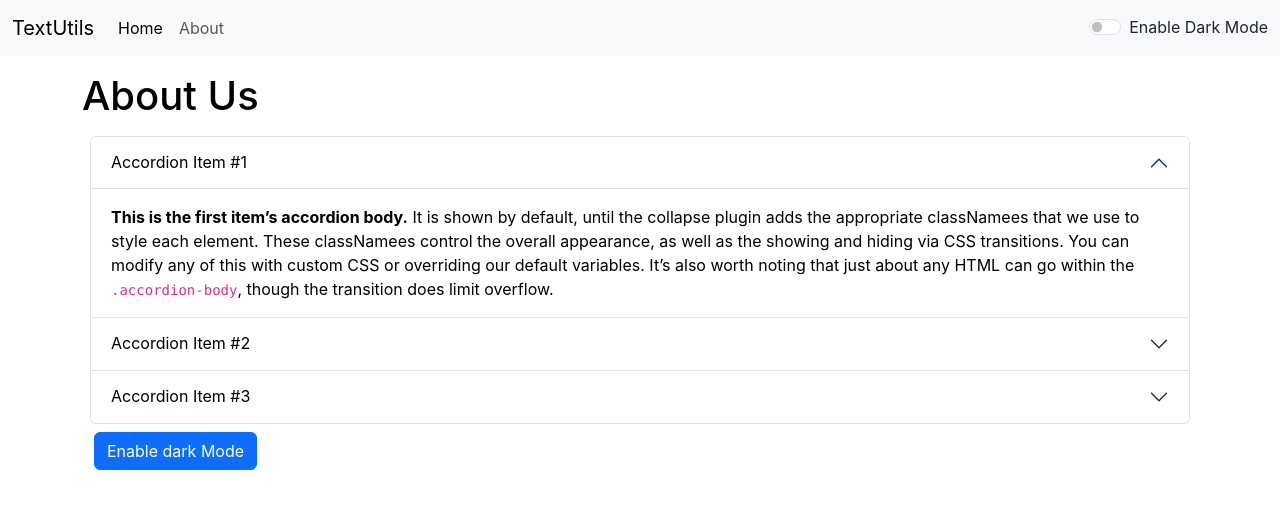
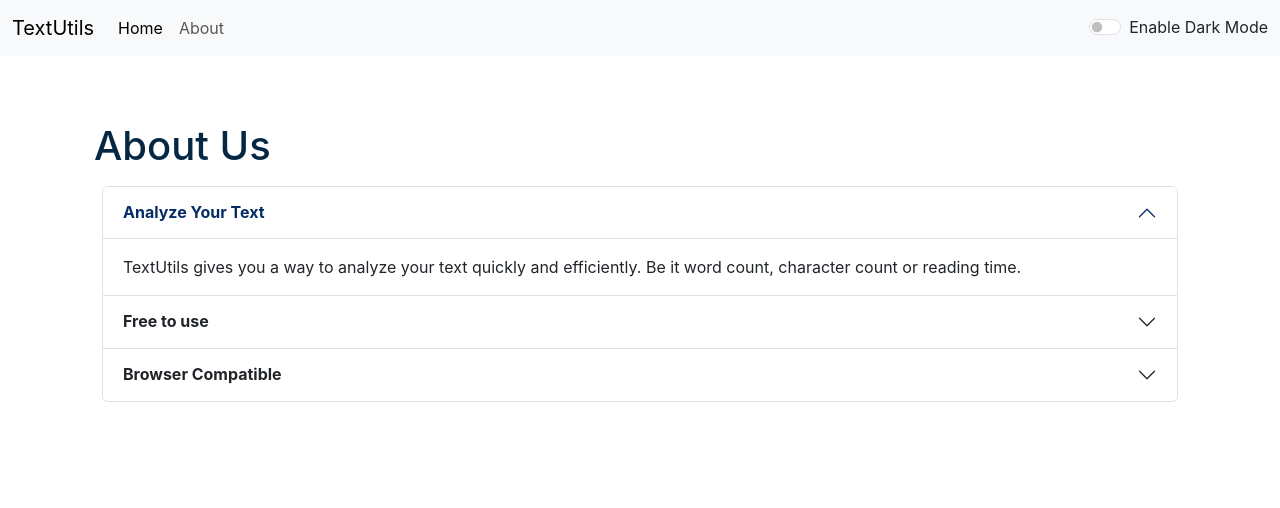
Before and after one commit to KRISHNA-GUPTA123/ReactCourse, a React (Create React App) app in the folder textutils/: page /about in a window 1280 px wide. Shown: the top 508 px of the page. Built offline with nearby package versions, Linux system fonts and the light colour scheme.

Commit message:
lecture 20 completed

```diff
--- a/textutils/module1.mjs
+++ /dev/null
@@ -1,2 +0,0 @@
-import ui from './module2.mjs';
-console.log(ui);
--- a/textutils/public/index.html
+++ b/textutils/public/index.html
@@ -7,7 +7,7 @@
     <meta name="theme-color" content="#000000" />
     <meta
       name="description"
-      content="TextUtils is a text based utility app that allows you to manipulate text in various ways. It includes features like converting text to uppercase, lowercase, and more."
+      content="TextUtils is a word counter and a character counting utility which can be used as text based utility app that allows you to manipulate text in various ways. It includes features like converting text to uppercase, lowercase, and more."
     />
     <link rel="apple-touch-icon" href="%PUBLIC_URL%/favicon-16x16.png" />
     <!--
@@ -26,7 +26,7 @@
     -->
       <!--Bootstrap CSS-->
      <link href="https://cdn.jsdelivr.net/npm/bootstrap@5.3.6/dist/css/bootstrap.min.css" rel="stylesheet" integrity="sha384-4Q6Gf2aSP4eDXB8Miphtr37CMZZQ5oXLH2yaXMJ2w8e2ZtHTl7GptT4jmndRuHDT" crossorigin="anonymous">
-    <title>TextUtils-Home</title>
+    <title>TextUtils- Word counter | Character counter | Lowercase to Uppercase | Uppercase to Lowercase</title>
   </head>
   <body>
     <noscript>You need to enable JavaScript to run this app.</noscript>
--- a/textutils/src/App.js
+++ b/textutils/src/App.js
@@ -59,8 +59,8 @@
    <Alert alert={alert}/>
    <div className="container my-3" >
     <Routes>
-      <Route exact path="/about" element={<About/>} />
-      <Route exact path="/" element={<TextForm showAlert={showAlert} heading="Enter The text to analyze  below" mode={mode} />} />
+      <Route exact path="/about" element={<About mode={mode} />} />
+      <Route exact path="/" element={<TextForm showAlert={showAlert} heading="Try TextUtils - Word Counter , Character counter , Remove Extra Space " mode={mode} />} />
     </Routes>
     {/* <TextForm showAlert={showAlert} heading="Enter The text to analyze  below" mode={mode} /> */}
     </div>
--- a/textutils/src/Components/About.js
+++ b/textutils/src/Components/About.js
@@ -1,77 +1,84 @@
 import React , {useState} from 'react'
 
-export default function About() {
 
-    const [myStyle,setMyStyle] = useState({
-        color: "black",
-        backgroundColor: "white",
-    })
+export default function About(props) {
+
+    // const [myStyle,setMyStyle] = useState({
+    //     color: "black",
+    //     backgroundColor: "white",
+    // })
+
+    let myStyle = {
+        color: props.mode === 'dark' ? 'white' : '#0427423',
+        backgroundColor: props.mode === 'dark' ? 'rgb(36 74 104)' : 'white',
+    }
 
     const [btntext,setBtnText] = useState("Enable dark Mode");
 
-    const toggleStyle = () => {
-        if(myStyle.color === "black"){
-            setMyStyle({
-                color: "white",
-                backgroundColor: "black",
-                border: "1px solid white"
-            })
-            setBtnText("Enable Light Mode");
-        }
-        else{
-            setMyStyle({
-                color: "black",
-                backgroundColor: "white",
-            })
-            setBtnText("Enable Dark Mode");
-        }
-    }
+    // const toggleStyle = () => {
+    //     if(myStyle.color === "black"){
+    //         setMyStyle({
+    //             color: "white",
+    //             backgroundColor: "black",
+    //             border: "1px solid white"
+    //         })
+    //         setBtnText("Enable Light Mode");
+    //     }
+    //     else{
+    //         setMyStyle({
+    //             color: "black",
+    //             backgroundColor: "white",
+    //         })
+    //         setBtnText("Enable Dark Mode");
+    //     }
+    // }
 
   return (
-    <div classNameName='container' style={myStyle}>
-        <h1 className='my-3'>About Us</h1>
+    <div className='container' >
+        <h1 className='my-3' style={{ color: props.mode === 'dark' ? 'white' : '#042743' }}>About Us</h1>
         <div className="accordion px-2" id="accordionExample">
   <div className="accordion-item">
     <h2 className="accordion-header">
       <button className="accordion-button "style={myStyle} type="button" data-bs-toggle="collapse" data-bs-target="#collapseOne" aria-expanded="true" aria-controls="collapseOne">
-        Accordion Item #1
+        <strong>Analyze Your Text</strong>
       </button>
     </h2>
     <div id="collapseOne" className="accordion-collapse collapse show" data-bs-parent="#accordionExample">
       <div className="accordion-body" style={myStyle}>
-        <strong>This is the first item’s accordion body.</strong> It is shown by default, until the collapse plugin adds the appropriate classNamees that we use to style each element. These classNamees control the overall appearance, as well as the showing and hiding via CSS transitions. You can modify any of this with custom CSS or overriding our default variables. It’s also worth noting that just about any HTML can go within the <code>.accordion-body</code>, though the transition does limit overflow.
+        TextUtils gives you a way to analyze your text quickly and efficiently. Be it word count, character count or reading time.
       </div>
     </div>
   </div>
   <div className="accordion-item">
     <h2 className="accordion-header">
       <button className="accordion-button collapsed"style={myStyle} type="button" data-bs-toggle="collapse" data-bs-target="#collapseTwo" aria-expanded="false" aria-controls="collapseTwo">
-        Accordion Item #2
+       <strong>Free to use</strong>
       </button>
     </h2>
     <div id="collapseTwo" className="accordion-collapse collapse" data-bs-parent="#accordionExample">
       <div className="accordion-body"style={myStyle}>
-        <strong>This is the second item’s accordion body.</strong> It is hidden by default, until the collapse plugin adds the appropriate classNamees that we use to style each element. These classNamees control the overall appearance, as well as the showing and hiding via CSS transitions. You can modify any of this with custom CSS or overriding our default variables. It’s also worth noting that just about any HTML can go within the <code>.accordion-body</code>, though the transition does limit overflow.
+        {/* <strong>This is the second item’s accordion body.</strong> It is hidden by default, until the collapse plugin adds the appropriate classNamees that we use to style each element. These classNamees control the overall appearance, as well as the showing and hiding via CSS transitions. You can modify any of this with custom CSS or overriding our default variables. It’s also worth noting that just about any HTML can go within the <code>.accordion-body</code>, though the transition does limit overflow. */}
+        TextUtils is a free character counter tool that provides instant character count and word count statistics for a given text. TextUtils reports the number of words and characters. Thus it is suitable for writing text with word/character limit.
       </div>
     </div>
   </div>
   <div className="accordion-item">
     <h2 className="accordion-header">
       <button className="accordion-button collapsed" style={myStyle} type="button" data-bs-toggle="collapse" data-bs-target="#collapseThree" aria-expanded="false" aria-controls="collapseThree">
-        Accordion Item #3
+        <strong>Browser Compatible</strong>
       </button>
     </h2>
     <div id="collapseThree" className="accordion-collapse collapse" data-bs-parent="#accordionExample">
       <div className="accordion-body"style={myStyle}>
-        <strong>This is the third item’s accordion body.</strong> It is hidden by default, until the collapse plugin adds the appropriate classNamees that we use to style each element. These classNamees control the overall appearance, as well as the showing and hiding via CSS transitions. You can modify any of this with custom CSS or overriding our default variables. It’s also worth noting that just about any HTML can go within the <code>.accordion-body</code>, though the transition does limit overflow.
+        TextUtils is compatible with all browsers such as Chrome, Firefox, Internet Explorer, Safari, Opera.
       </div>
     </div>
   </div>
 </div>
 
-<div className="container">
+{/* <div className="container">
 <button className="btn btn-primary my-2" onClick = {toggleStyle} type='button'>{btntext}</button>
-</div>
+</div>   */}
     </div>
   )
 }
--- a/textutils/src/Components/Alert.js
+++ b/textutils/src/Components/Alert.js
@@ -6,14 +6,18 @@
         return lower.charAt(0).toUpperCase() + lower.slice(1);
     }
   return (
-    //below "props.alert &&"" is used to check if the alert is not null
-    //if alert is not null then only it will show the alert
-    // props.alert && <div className={`alert alert-${props.alert.type} alert-dismissible fade show"} role="alert`>
-   props.alert && <div className={`alert alert-${props.alert.type} alert-dismissible fade show`} role="alert" >
-        <strong>{capitalize(props.alert.type)}</strong> : {props.alert.msg}
-        {/* <strong>Holy guacamole!</strong> You should check in on some of those fields below. */}
-    <button type="button" className="btn-close" data-bs-dismiss="alert" aria-label="Close"></button>
-    </div>
+
+      <div style={{height:'50px'}}>
+      {/* below "props.alert &&" is used to check if the alert is not null */}
+      {/* if alert is not null then only it will show the alert */}
+      {/* props.alert && <div className={`alert alert-${props.alert.type} alert-dismissible fade show"} role="alert`>  */}
+      {props.alert &&
+        <div className={`alert alert-${props.alert.type} alert-dismissible fade show`} role="alert">
+          <strong>{capitalize(props.alert.type)}</strong> : {props.alert.msg}
+        </div>}
+        </div>
+
+
   )
 }
 
--- a/textutils/src/Components/Navbar.js
+++ b/textutils/src/Components/Navbar.js
@@ -8,9 +8,7 @@
      <>
     <nav className={`navbar navbar-expand-lg navbar-${props.mode} bg-${props.mode}`}>
   <div className="container-fluid">
-    {/* below "link" is used in place of "a" tag and to is used in place of "href" tag */}
     <Link className="navbar-brand" to="/">{props.title}</Link>
-    {/* <a className="navbar-brand" href="#">{props.title}</a> */}
     <button className="navbar-toggler" type="button" data-bs-toggle="collapse" data-bs-target="#navbarSupportedContent" aria-controls="navbarSupportedContent" aria-expanded="false" aria-label="Toggle navigation">
       <span className="navbar-toggler-icon"></span>
     </button>
@@ -18,21 +16,14 @@
       <ul className="navbar-nav me-auto mb-2 mb-lg-0">
         <li className="nav-item">
           <Link className="nav-link active" aria-current="page" to="/">Home</Link>
-          {/* <a className="nav-link active" aria-current="page" href="#">Home</a> */}
         </li>
         <li className="nav-item">
           <Link className="nav-link" to="/about">About</Link>
-          {/* <a className="nav-link" href="/about">About</a> */}
         </li>
       </ul>
-
-      {/* <form className="d-flex" role="search">
-        <input className="form-control me-2" type="search" placeholder="Search" aria-label="Search"/>
-        <button className="btn btn-primary" type="submit">Search</button>
-      </form> */}
       <div className={`form-check form-switch text-${props.mode === 'light' ? 'dark' : 'light'}`}>
-        <input className="form-check-input" onClick={props.toggleMode} type="checkbox" role="switch" id="switchCheckDefault"/>
-        <label className="form-check-label" htmlFor="switchCheckDefault">{props.mode==='light'?"Enable Dark Mode" : "Disable Dark Mode"}</label>
+        <input className="form-check-input" type="checkbox" id="flexSwitchCheckDefault" onClick={props.toggleMode} />
+        <label className="form-check-label" htmlFor="flexSwitchCheckDefault">Enable Dark Mode</label>
       </div>
     </div>
   </div>
```
Also changed, not shown: textutils/module2.mjs (deleted, +0 -7 lines), textutils/src/Components/TextForm.js (+13 -10 lines), textutils/public/manifest.json.
